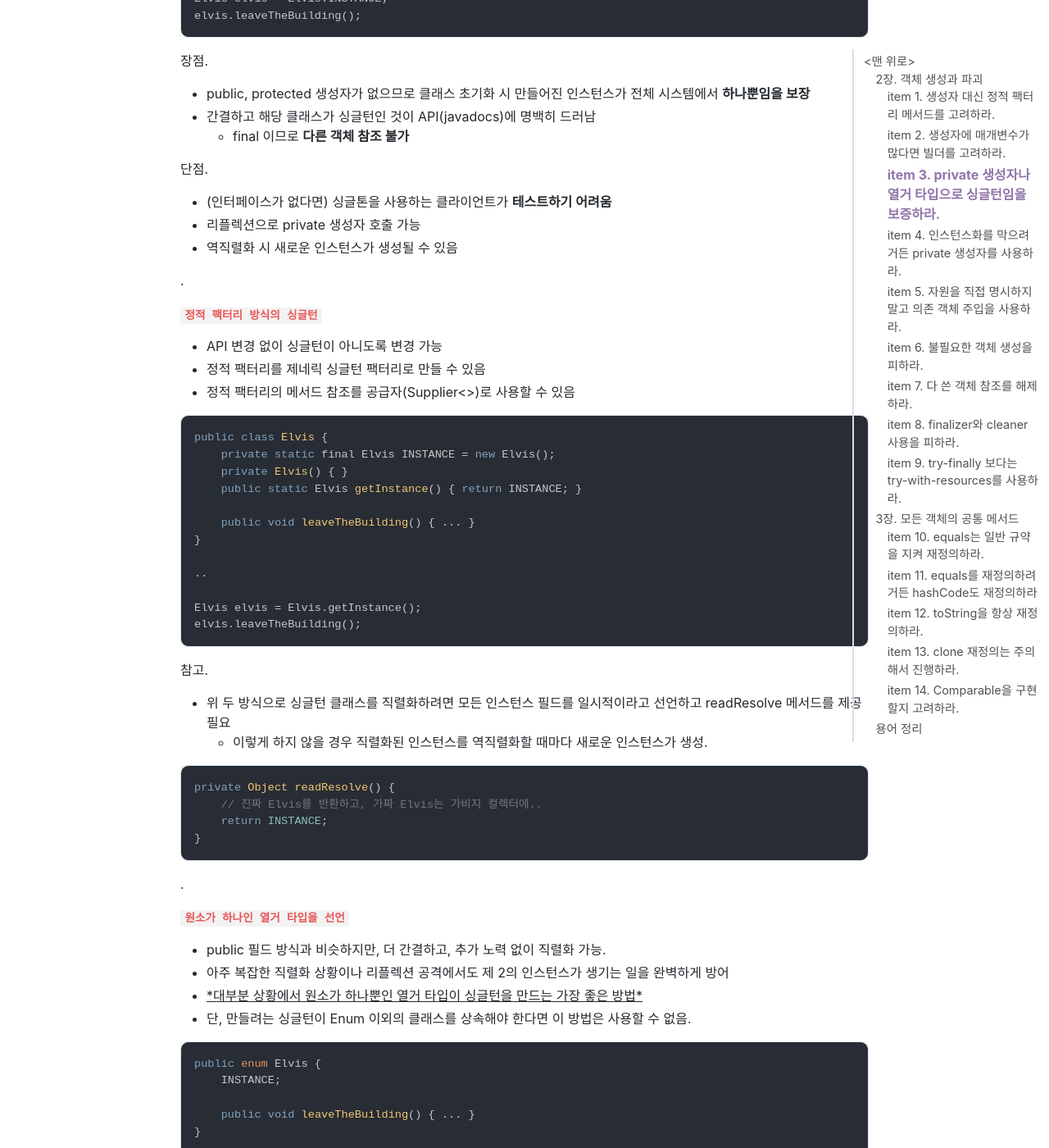
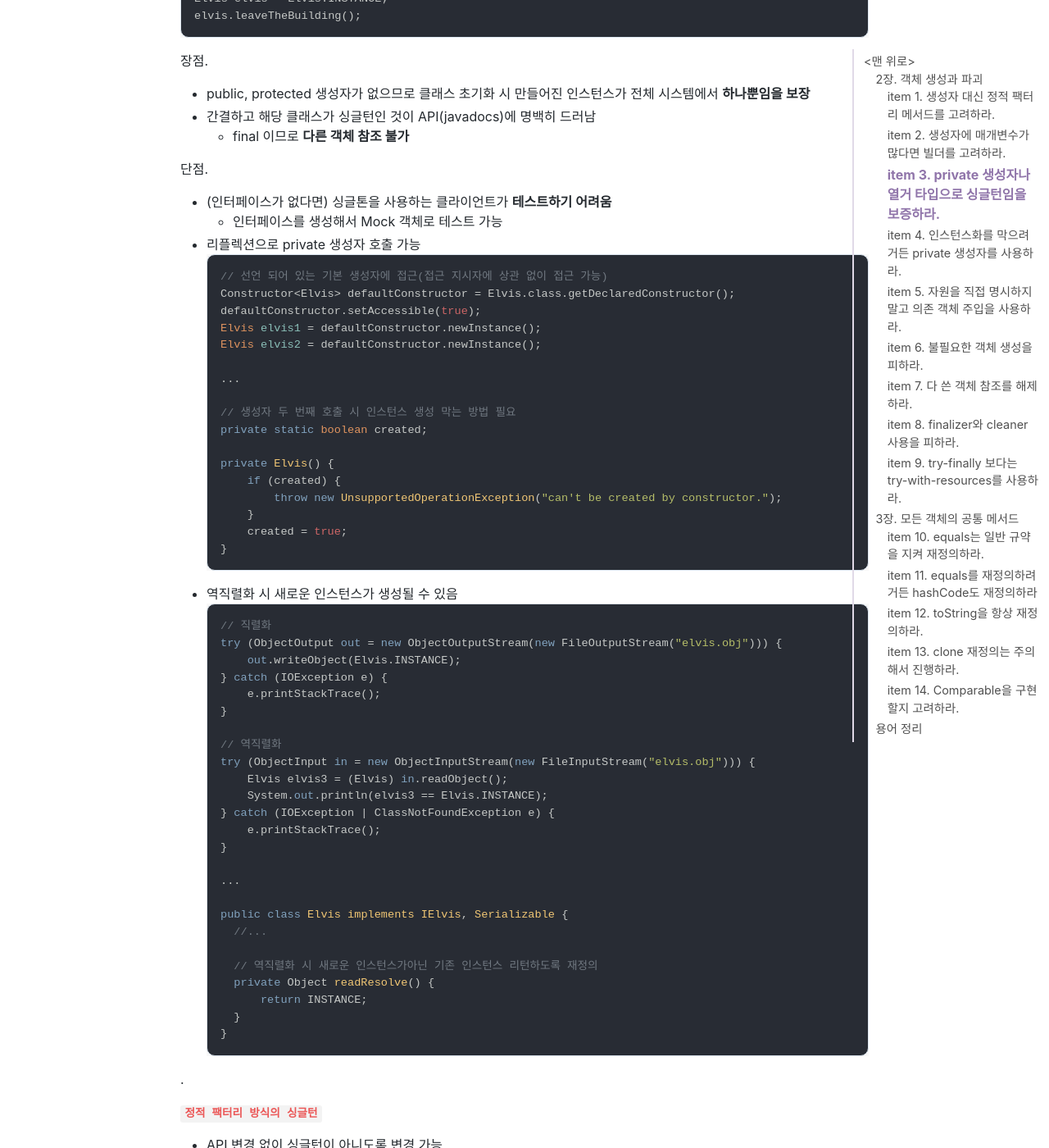
Before and after one commit to jihunparkme/jihunparkme.github.io, a Jekyll site: the page built from _posts/2023-04-07-Effective-Java-Object.md, in a window 1280 px wide and 1400 px high, scrolled down 7019 px. Shown: the whole window at 82% size. Built offline with Jekyll 4.4.1, drawn with Linux system fonts in a browser that asks for light colours; nearby versions of some CDN libraries; comment, search, counter and statistics services are not loaded; some of the changed text lies outside the part shown.

Commit message:
[Effective Java] item 3. private 생성자나 열거 타입으로 싱글턴임을 보증하라.
- private 생성자 + public static final 필드 방식의 싱글턴 단점

````diff
--- a/_posts/2023-04-07-Effective-Java-Object.md
+++ b/_posts/2023-04-07-Effective-Java-Object.md
@@ -306,8 +306,55 @@ elvis.leaveTheBuilding();
 단점.
 
 - (인터페이스가 없다면) 싱글톤을 사용하는 클라이언트가 **테스트하기 어려움**
+  - 인터페이스를 생성해서 Mock 객체로 테스트 가능
 - 리플렉션으로 private 생성자 호출 가능
+  ```java
+  // 선언 되어 있는 기본 생성자에 접근(접근 지시자에 상관 없이 접근 가능)
+  Constructor<Elvis> defaultConstructor = Elvis.class.getDeclaredConstructor();
+  defaultConstructor.setAccessible(true);
+  Elvis elvis1 = defaultConstructor.newInstance();
+  Elvis elvis2 = defaultConstructor.newInstance();
+
+  ...
+
+  // 생성자 두 번째 호출 시 인스턴스 생성 막는 방법 필요
+  private static boolean created;
+
+  private Elvis() {
+      if (created) {
+          throw new UnsupportedOperationException("can't be created by constructor.");
+      }
+      created = true;
+  }
+  ```
 - 역직렬화 시 새로운 인스턴스가 생성될 수 있음
+  ```java
+  // 직렬화
+  try (ObjectOutput out = new ObjectOutputStream(new FileOutputStream("elvis.obj"))) {
+      out.writeObject(Elvis.INSTANCE);
+  } catch (IOException e) {
+      e.printStackTrace();
+  }
+
+  // 역직렬화
+  try (ObjectInput in = new ObjectInputStream(new FileInputStream("elvis.obj"))) {
+      Elvis elvis3 = (Elvis) in.readObject();
+      System.out.println(elvis3 == Elvis.INSTANCE);
+  } catch (IOException | ClassNotFoundException e) {
+      e.printStackTrace();
+  }
+
+  ...
+
+  public class Elvis implements IElvis, Serializable {
+    //...
+
+    // 역직렬화 시 새로운 인스턴스가아닌 기존 인스턴스 리턴하도록 재정의
+    private Object readResolve() {
+        return INSTANCE;
+    }
+  }
+  ```
 
 .
 
````
